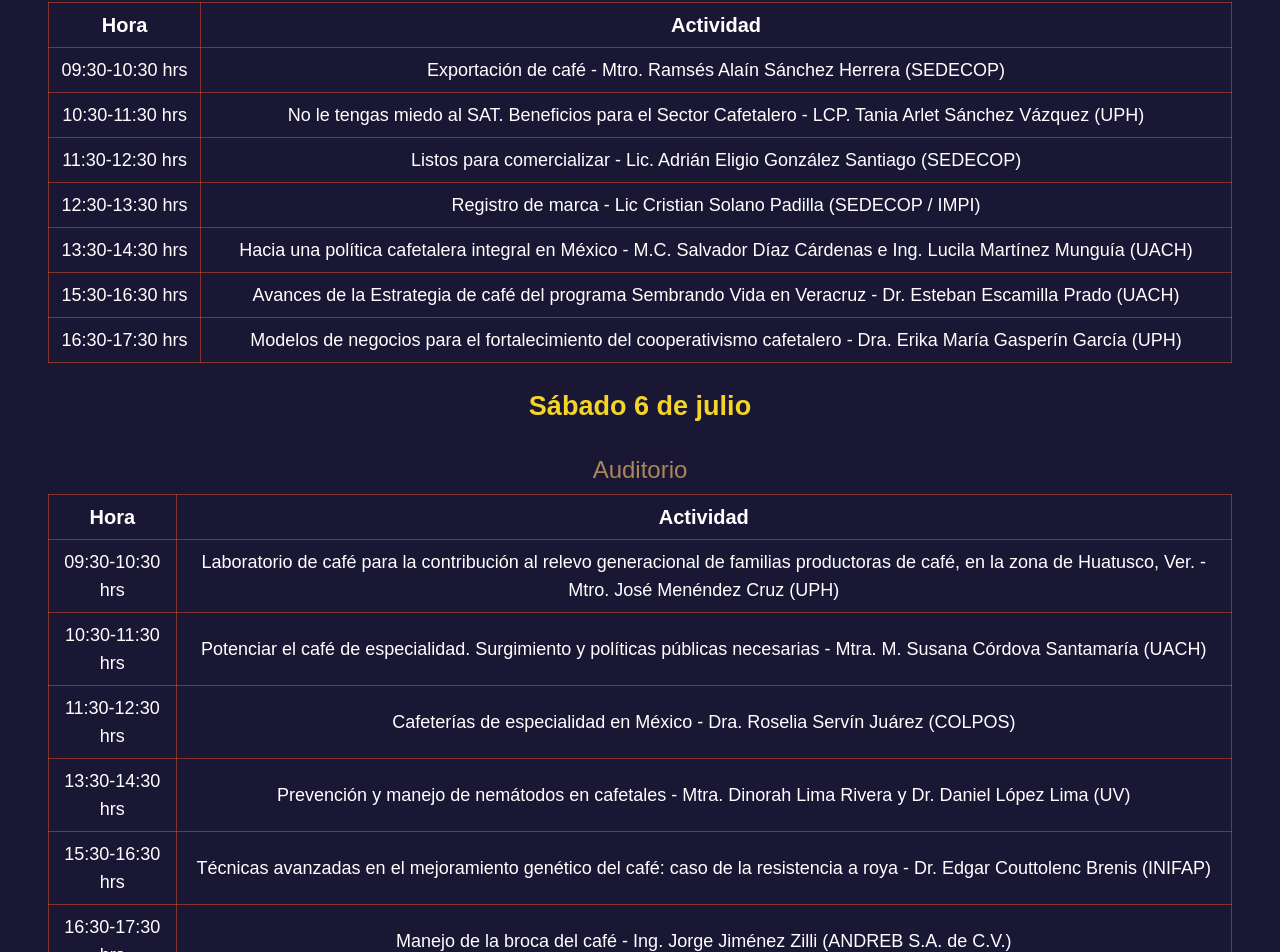
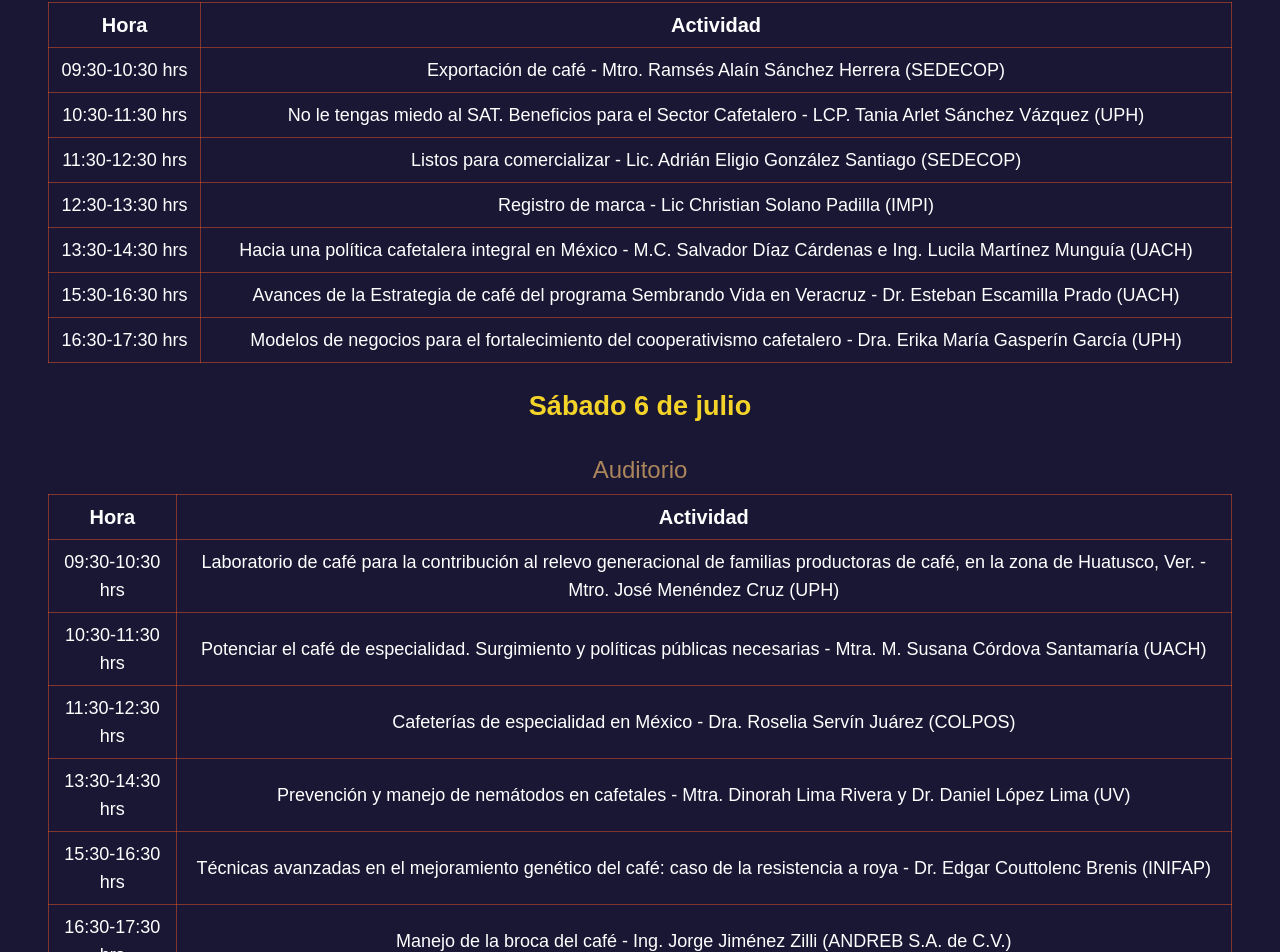
Before and after one commit to enriqueorea/festival-cafe, a Next.js app: page /sedes/biblioteca_carlos_fuentes in a window 1280 px wide. Shown: the part 2227-3179 px from the top of the page. Built offline with nearby package versions, Linux system fonts and the light colour scheme.

Commit message:
correccion de programa

```diff
--- a/constants/index.ts
+++ b/constants/index.ts
@@ -281,8 +281,7 @@ export const sedes: Sede[] = [
       {
         fecha: "Viernes 5 de julio",
         hora: "12:30-13:30 hrs",
-        descripcion:
-          "Registro de marca - Lic Cristian Solano Padilla (SEDECOP / IMPI)",
+        descripcion: "Registro de marca - Lic Christian Solano Padilla (IMPI)",
         lugar: "Salón de Usos Múltiples",
         tipo: "Capacitación",
       },
```
